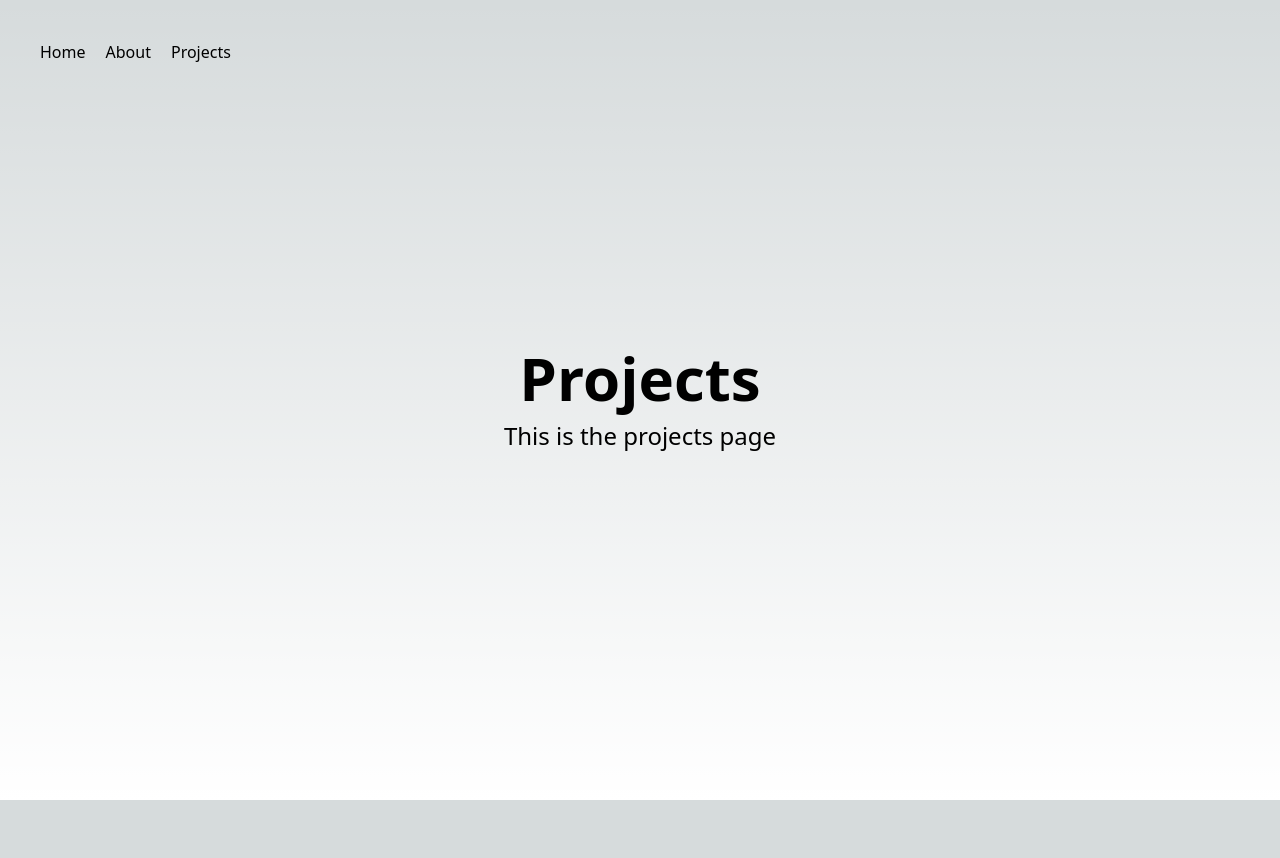
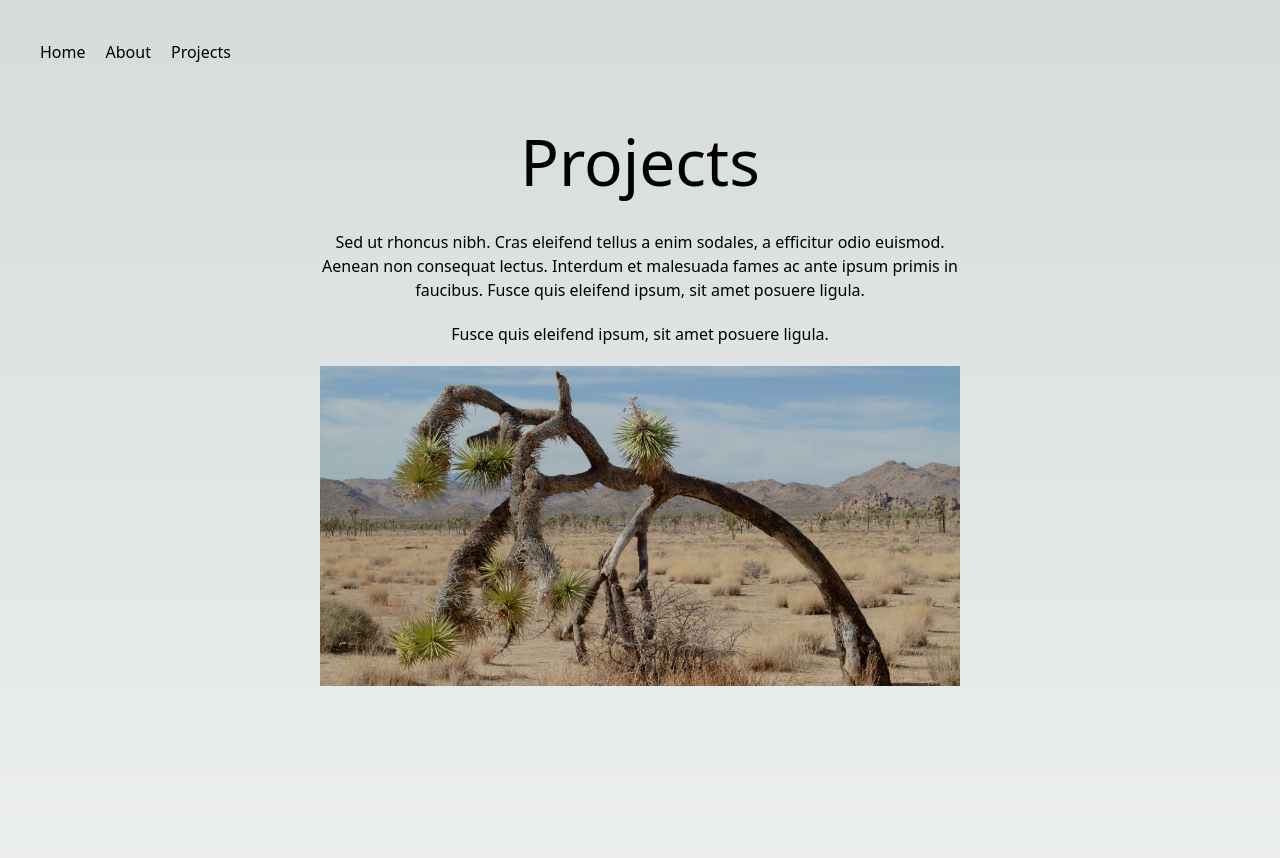
Before and after one commit to assilbekov/next-app-router-animated-page-transitions, a Next.js app: page /projects in a window 1280 px wide. Shown: the top 858 px of the page. Before the commit the page ends 800 px from the top, so only its background shows below. Built offline with nearby package versions, Linux system fonts and the light colour scheme.

Commit message:
add projects transition

```diff
--- a/src/pages/_app.js
+++ b/src/pages/_app.js
@@ -3,12 +3,12 @@ import { Transition } from "@/components/Transition";
 import { TransitionProvider } from "@/contexts/TransitionContext";
 import "@/styles/globals.css";
 
-export default function App({ Component, pageProps }) {
+export default function App({ Component, pageProps, router }) {
   return (
     <TransitionProvider>
       <Header />
       <Transition>
-        <Component {...pageProps} />
+        <Component key={router.route} {...pageProps} />
       </Transition>
     </TransitionProvider>
   );
--- a/src/pages/projects/index.js
+++ b/src/pages/projects/index.js
@@ -1,10 +1,37 @@
+import gsap from "gsap";
+import Image from "next/image";
+import { useGSAP } from "@gsap/react";
+import { useContext, useRef } from "react";
+import Picture from '../../../public/images/2.jpg'
+import { TransitionContext } from "@/contexts/TransitionContext";
 
 
 export default function Projects() {
+  const {timeline} = useContext(TransitionContext);
+  const containerRef = useRef(null);
+  const imageRef = useRef(null);
+
+  useGSAP(() => {
+    const targets = gsap.utils.toArray(["p", imageRef.current])
+    gsap.fromTo(targets, {x: -30, opacity: 0}, {x: 0, opacity: 1, stagger: 0.25})
+    timeline.add(gsap.to(containerRef.current, {opacity: 0}))
+  }, {scope: containerRef})
+
   return (
-    <div className="flex flex-col items-center justify-center min-h-screen py-2">
-      <h1 className="text-6xl font-bold">Projects</h1>
-      <p className="mt-3 text-2xl">This is the projects page</p>
+    <div ref={containerRef} className='h-[200vh] flex'>
+      <div className="h-[100vh] w-full flex flex-col justify-center items-center gap-5">
+        <p className="text-[5vw]">Projects</p>
+        <p className="max-w-[50%] text-center">Sed ut rhoncus nibh. Cras eleifend tellus a enim sodales, a efficitur odio euismod. Aenean non consequat lectus. Interdum et malesuada fames ac ante ipsum primis in faucibus. Fusce quis eleifend ipsum, sit amet posuere ligula.</p>
+        <p className="max-w-[50%] text-center">Fusce quis eleifend ipsum, sit amet posuere ligula.</p>
+        <div ref={imageRef} className='relative w-[50%] h-[40vh]'>
+          <Image
+            src={Picture}
+            placeholder='blur'
+            fill
+            style={{objectFit: "cover"}}
+          />
+        </div>
+      </div>
     </div>
-  );
+  )
 }
```
